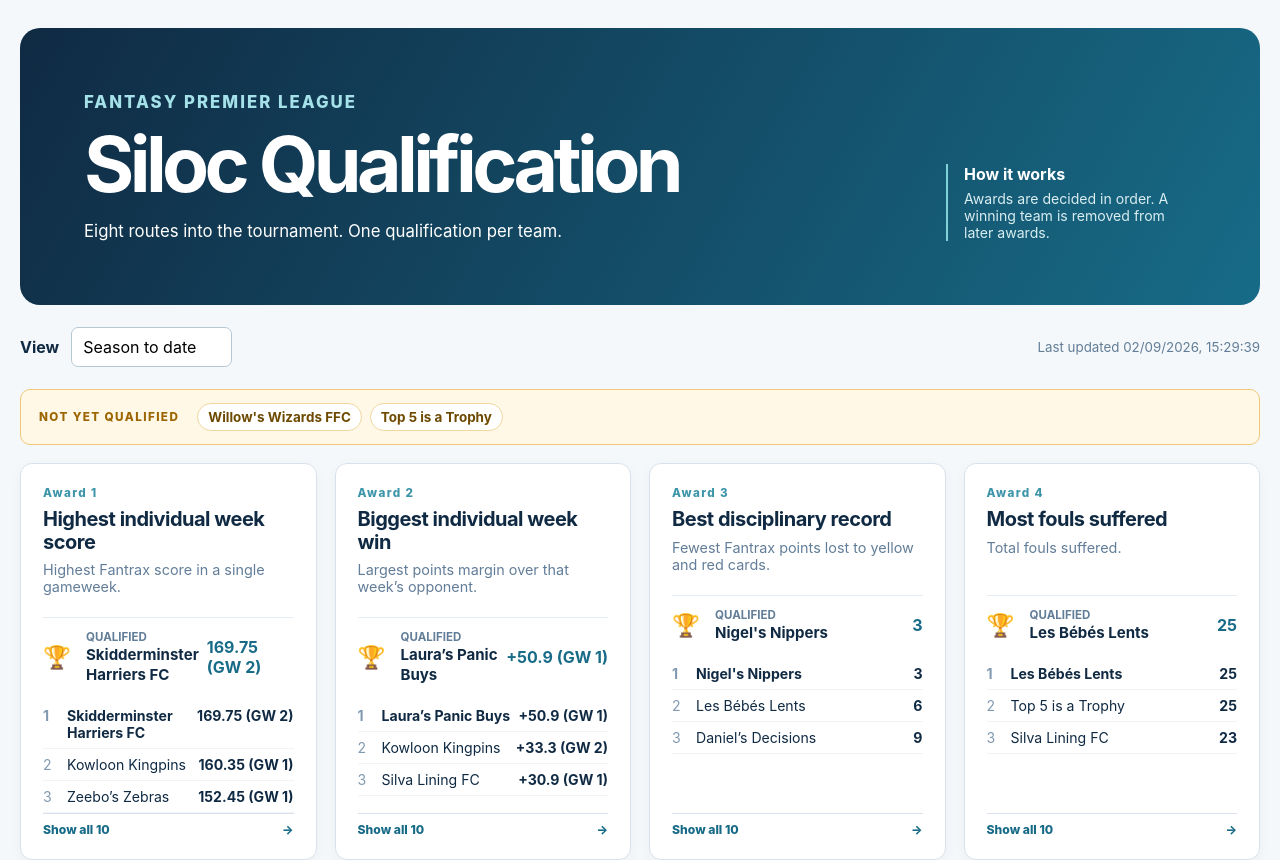
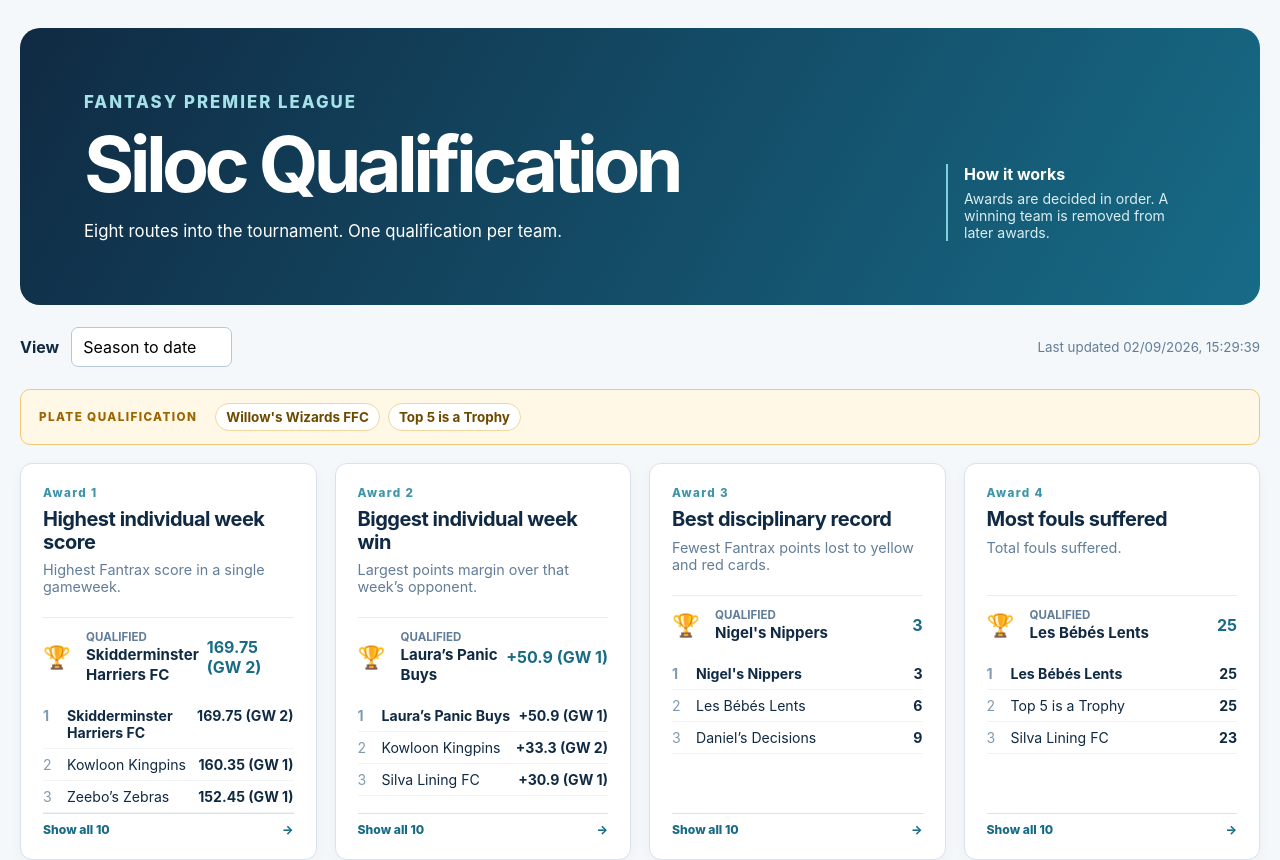
Before and after one commit to anthonythomps/siloc-qualification, a React (Vite) app: page / in a window 1280 px wide. Shown: the top 860 px of the page. Built offline with nearby package versions, Linux system fonts and the light colour scheme.

Commit message:
Rename plate qualification banner

```diff
--- a/src/main.jsx
+++ b/src/main.jsx
@@ -91,7 +91,7 @@ function App() {
         <small>Last updated {season.updatedAt ? new Date(season.updatedAt).toLocaleString("en-GB") : "—"}</small>
       </section>
       <section className="not-qualified" aria-label="Teams not yet qualified">
-        <p className="eyebrow">NOT YET QUALIFIED</p>
+        <p className="eyebrow">PLATE QUALIFICATION</p>
         {notQualified.length ? <div>{notQualified.map(team => <span key={team.teamId}>{team.teamName}</span>)}</div> : <strong>Every team has qualified.</strong>}
       </section>
       <section className="content-layout">
```
